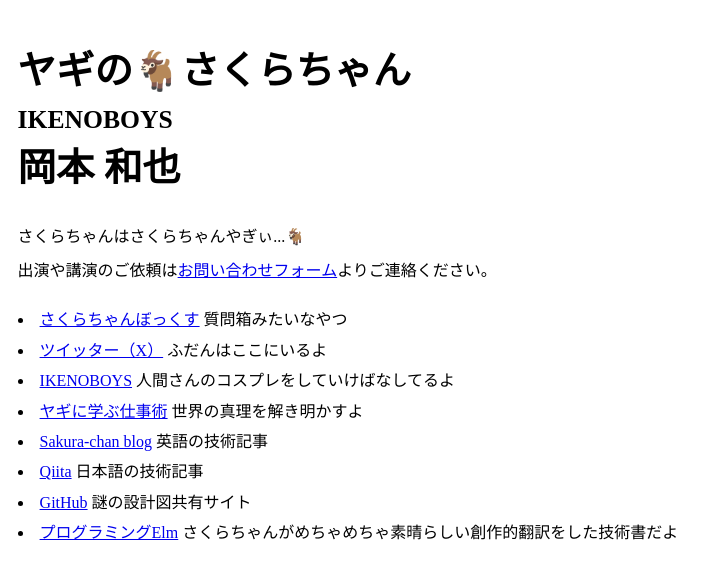
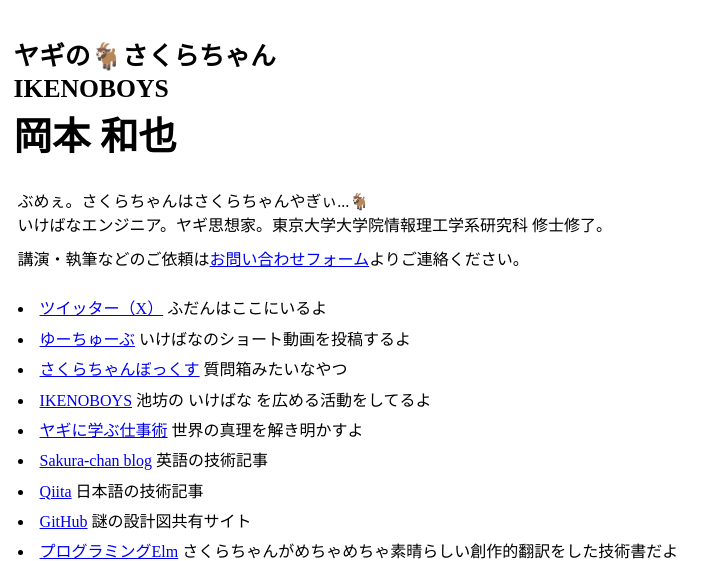
Before and after one commit to sakurachan-info/sakurachan-info.github.io, a plain HTML site: page index.html in a window 1280 px wide. Shown: the top 561 px of the page, without its empty margins (0-725 px from the left). Drawn offline with Linux system fonts and the light colour scheme; grey boxes are pictures that could not be loaded.

Commit message:
Update content

```diff
--- a/index.html
+++ b/index.html
@@ -29,26 +29,27 @@
         padding: 0.3rem;
       }
       .header_sakurachan {
-        padding: 0.3rem;
-        display: block;
-        font-size: 1.2em;
-      }
-      .header_ikenoboys {
-        padding: 0.25rem;
-        display: block;
-      }
-      .header_ikenoboys_title {
         padding: 0.05rem;
         display: block;
         font-size: 0.8em;
       }
-      .header_ikenoboys_name {
+      .header_ikenoboys {
+        padding: 0.05rem;
+        display: block;
+        font-size: 0.8em;
+      }
+      .header_main {
         padding: 0.05rem;
         display: block;
         font-size: 1.2em;
       }
       .introduction {
         padding: 0.3rem;
+
+        p {
+          padding: 0;
+          margin: 0;
+        }
       }
       .contact {
         padding: 0.3rem;
@@ -68,14 +69,17 @@
   <body>
     <h1 class="header">
       <span class="header_sakurachan">ヤギの🐐さくらちゃん</span>
-      <span class="header_ikenoboys"
-        ><span class="header_ikenoboys_title">IKENOBOYS</span
-        ><span class="header_ikenoboys_name">岡本 和也</span></span
+      <span class="header_ikenoboys">IKENOBOYS</span
+        >
+      <span class="header_main">岡本 和也</span></span
       >
     </h1>
-    <div class="introduction">さくらちゃんはさくらちゃんやぎぃ...🐐</div>
+    <div class="introduction">
+      <p>ぶめぇ。さくらちゃんはさくらちゃんやぎぃ...🐐</p>
+      <p>いけばなエンジニア。ヤギ思想家。東京大学大学院情報理工学系研究科 修士修了。</p>
+    </div>
     <div class="contact">
-      出演や講演のご依頼は<a
+      講演・執筆などのご依頼は<a
         href="https://forms.gle/3bcn3EpDMWB6YBMG9"
         target="_blank"
         rel="noopener noreferrer"
@@ -84,16 +88,20 @@
     </div>
     <ul class="activities">
       <li class="activities_item">
+        <a target="_blank" href="https://twitter.com/arowM_">ツイッター（X）</a>
+        <span>ふだんはここにいるよ</span>
+      </li>
+      <li class="activities_item">
+        <a target="_blank" href="https://www.youtube.com/@sakurachan-the-goat/shorts">ゆーちゅーぶ</a>
+        <span>いけばなのショート動画を投稿するよ</span>
+      </li>
+      <li class="activities_item">
         <a href="./qbox">さくらちゃんぼっくす</a>
         <span>質問箱みたいなやつ</span>
       </li>
       <li class="activities_item">
-        <a target="_blank" href="https://twitter.com/arowM_">ツイッター（X）</a>
-        <span>ふだんはここにいるよ</span>
-      </li>
-      <li class="activities_item">
         <a target="_blank" href="https://www.ikenoboys.com/">IKENOBOYS</a>
-        <span>人間さんのコスプレをしていけばなしてるよ</span>
+        <span>池坊の いけばな を広める活動をしてるよ</span>
       </li>
       <li class="activities_item">
         <a target="_blank" href="https://note.com/arowm_/">ヤギに学ぶ仕事術</a>
```
